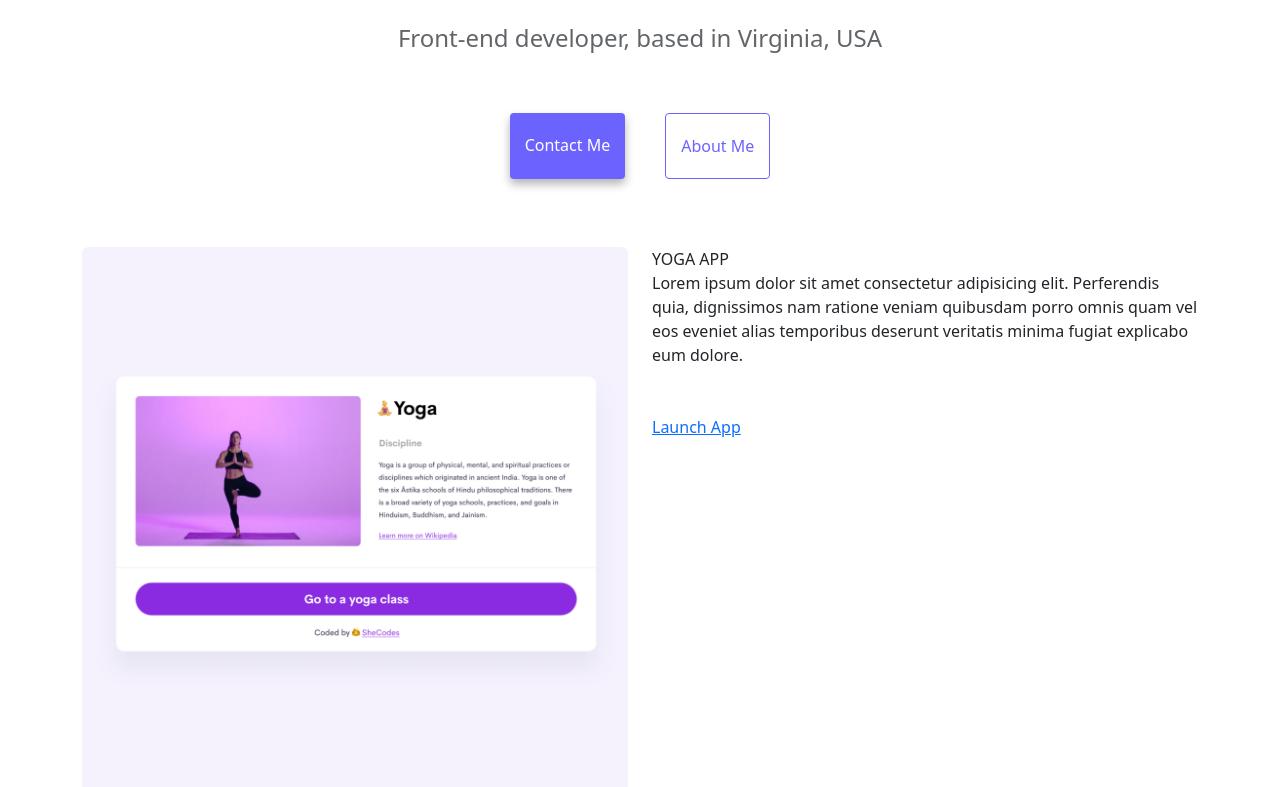
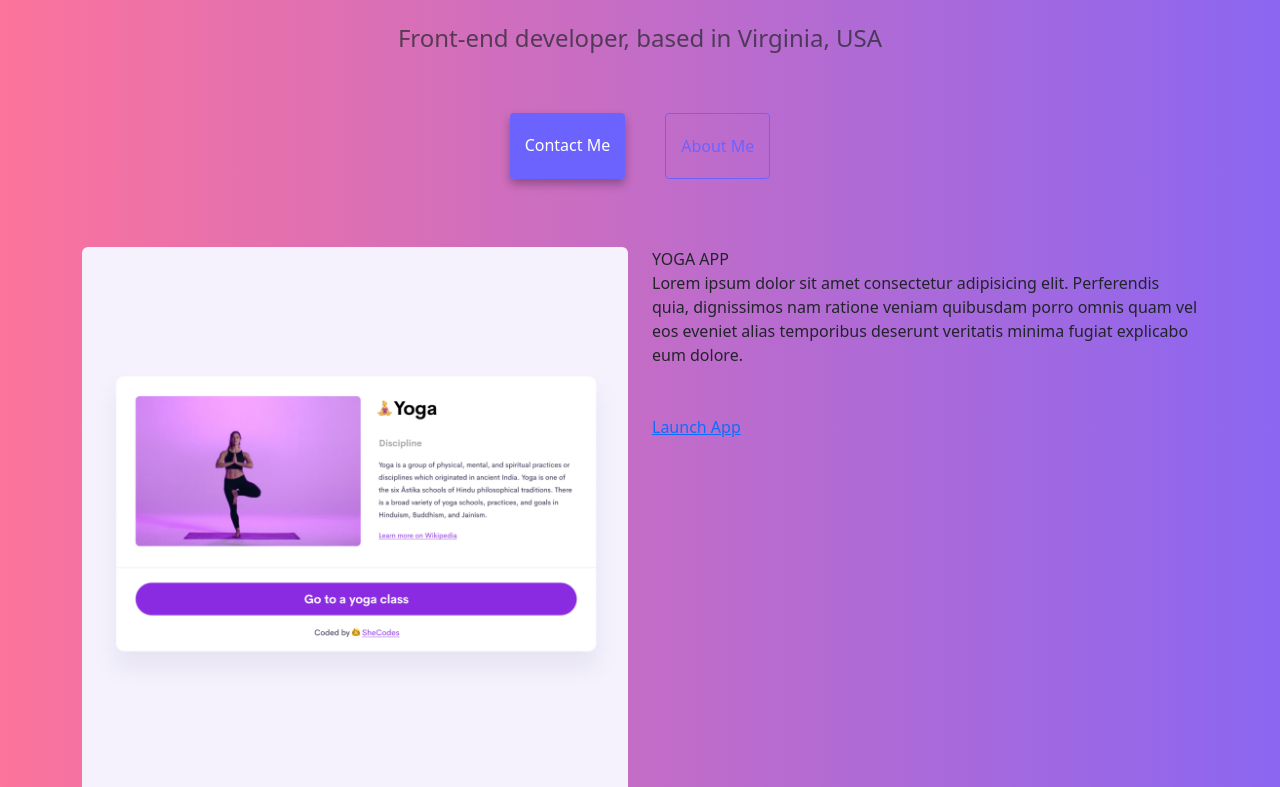
Before and after one commit to abott1337/Portfolio1, a plain HTML site: page index.html in a window 1280 px wide. Shown: the part 337-1124 px from the top of the page. Drawn offline with nearby package versions, Linux system fonts and the light colour scheme.

Commit message:
Update style.css
background color
gradient

```diff
--- a/style.css
+++ b/style.css
@@ -2,12 +2,12 @@
   --primary-color: #6c63ff;
   --secondary-color: #f5f2fe;
   --box-shadow: 0 5px 10px rgba(0, 0, 0, 0.3);
-}
+ }
 
 body {
   margin: 60px auto;
   max-width: 100%;
-  background-color: background: linear-gradient(90deg, rgb(252, 115, 156) 0%, rgb(139, 102, 241) 100%);
+  background: linear-gradient(90deg, rgb(252, 115, 156) 0%, rgb(139, 102, 241) 100%);
 }
 
 div {
```
